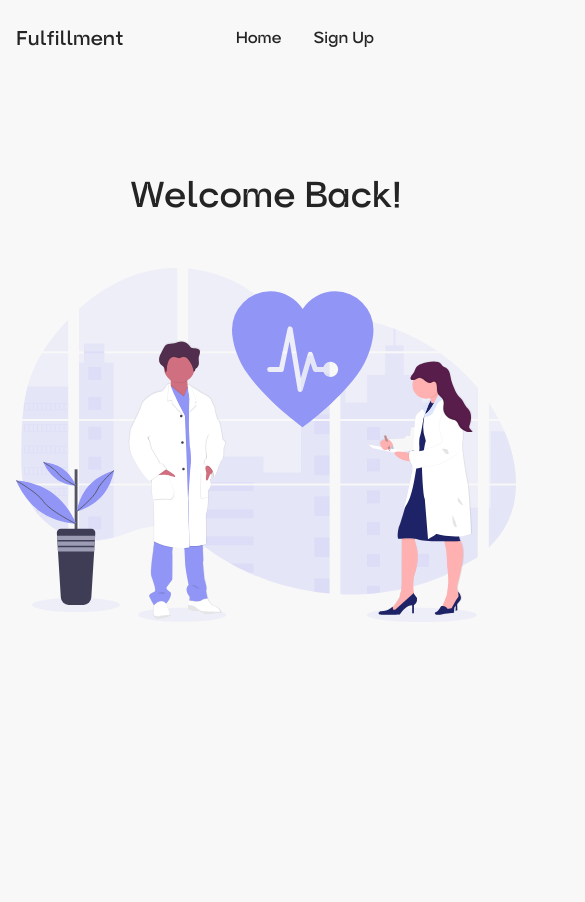
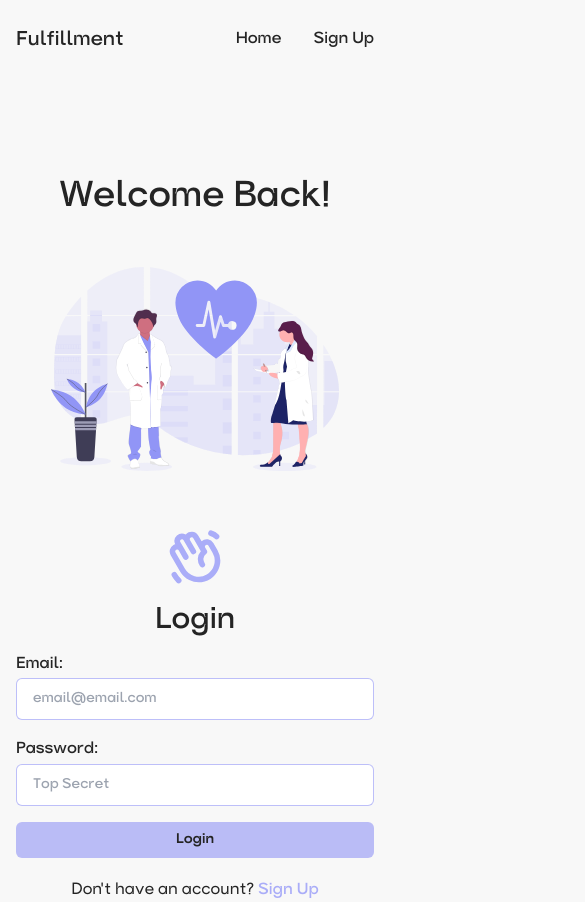
Before and after one commit to colemmorgan/Fulfillment-Medihacks2024, a React (Vite) app: page /login in a window 390 px wide. Shown: the top 902 px of the page, 585 px wide, since content can reach past the window. Before the commit the page ends 844 px from the top, so only its background shows below. Built offline with nearby package versions, Linux system fonts and the light colour scheme; no server answers.

Commit message:
feat: login responsiveness

```diff
--- a/src/pages/Login.tsx
+++ b/src/pages/Login.tsx
@@ -26,7 +26,10 @@ export const Login: React.FC = () => {
         theme: "light",
       });
     try {
-      const user = await signInWithEmailAndPassword(inputs.email, inputs.password);
+      const user = await signInWithEmailAndPassword(
+        inputs.email,
+        inputs.password
+      );
       if (!user) return;
       toast.success("Successfully logged in!", {
         position: "top-center",
@@ -61,14 +64,19 @@ export const Login: React.FC = () => {
               <li>Home</li>
             </Link>
             <Link to={"/signup"}>
-            <li>Sign Up</li></Link>
+              <li>Sign Up</li>
+            </Link>
           </ul>
         </div>
       </nav>
-      <div className="flex max-w-[1200px] mx-auto gap-32 items-center px-4 pt-24">
-        <div className="relative flex flex-col   ">
+      <div className="flex max-w-[1200px] mx-auto gap-32 max-sm:gap-14 items-center px-4 pt-24 max-sm:grid">
+        <div className="relative flex flex-col items-center ">
           <p className="mb-12 semibold text-4xl text-center">Welcome Back!</p>
-          <img src="/images/login.svg" alt="" className="max-w-[500px]" />
+          <img
+            src="/images/login.svg"
+            alt=""
+            className="max-w-[500px] max-sm:w-72"
+          />
         </div>
         <div className="max-w-[450px] w-full flex flex-col items-center">
           <span className="text-main text-6xl">
```
